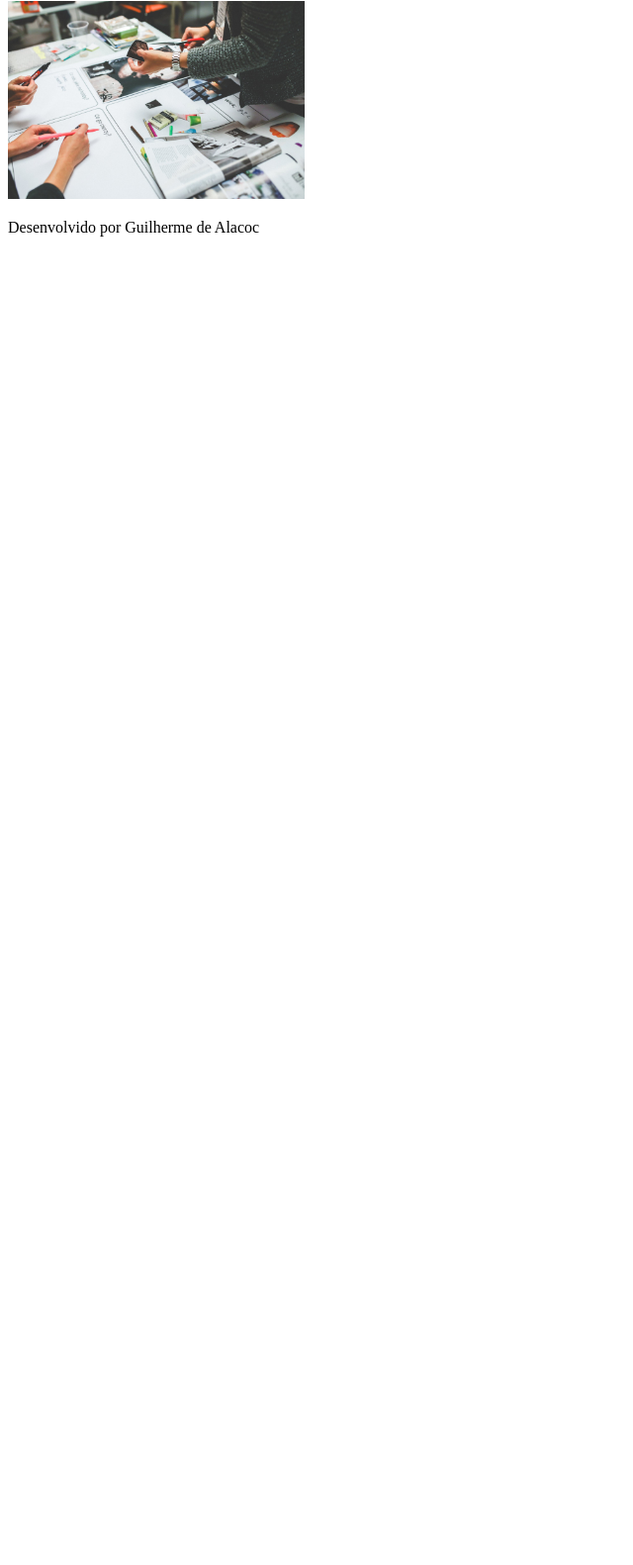
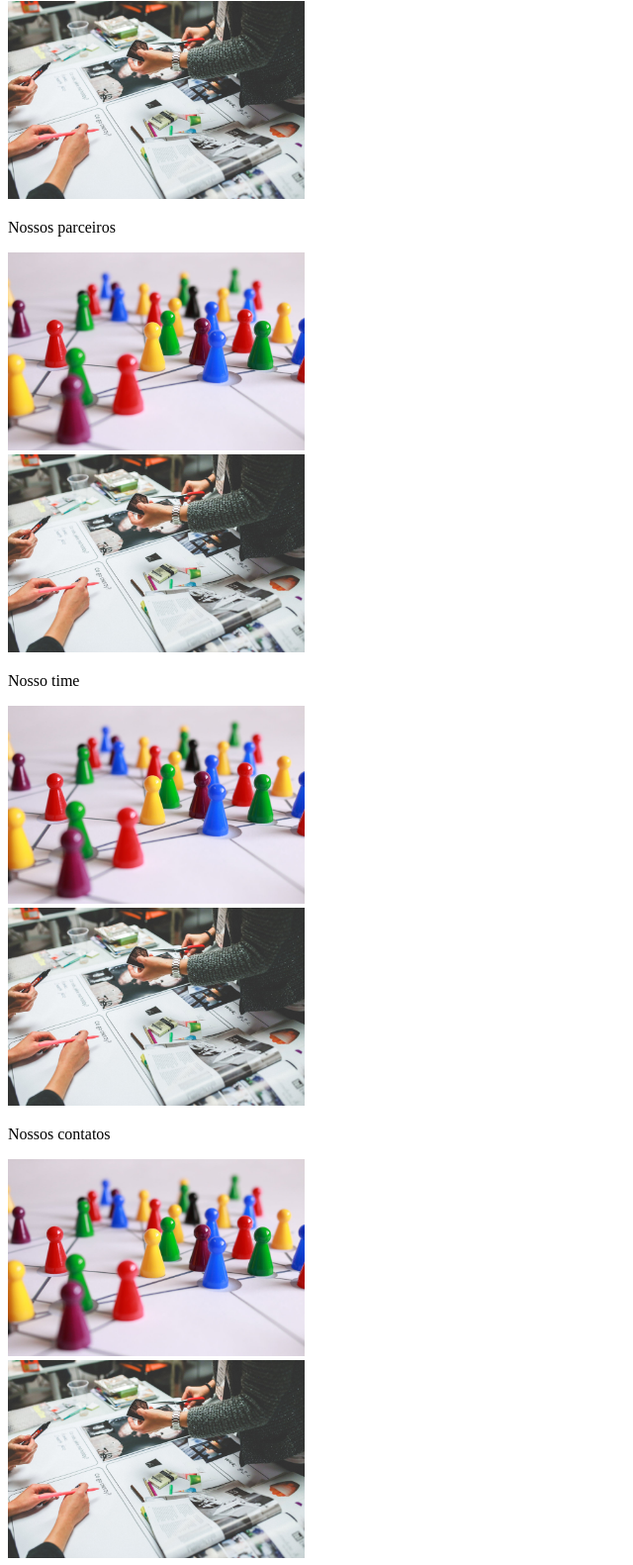
Before and after one commit to guilhermealacoc/Bootcamp-PHP-DIO, a plain HTML site: page Modulo HTML E CSS/index.html in a window 1280 px wide. Shown: the part 1000-2581 px from the top of the page at 99% size, without its empty margins (0-640 px from the left). Before the commit the page ends 1255 px from the top, so only its background shows below. Drawn offline with Linux system fonts and the light colour scheme.

Commit message:
finalização da aula 5

```diff
--- a/Modulo HTML E CSS/index.html
+++ b/Modulo HTML E CSS/index.html
@@ -11,9 +11,9 @@
         <ul>
             <li><a href="#servicos">SERVIÇOS</a></li>
             <li><a href="#clientes">CLIENTES</a></li>
-            <li>PARCEIROS</li>
-            <li>TIME</li>
-            <li>CONTATOS</li>
+            <li><a href="#parceiros">PARCEIROS</a></li>
+            <li><a href="#time">TIME</a></li>
+            <li><a href="#contato">CONTATO</a></li>
         </ul>
     </nav>
 
@@ -46,6 +46,35 @@
         </div>
     </section>
 
+    <section id="parceiros">
+        <p>Nossos parceiros</p>
+        <div>
+            <img src="img/cliente1.jpeg" width="300px">
+        </div>
+        <div>
+            <img src="img/cliente2.jpg" width="300px">
+        </div>
+    </section>
+
+    <section id="time">
+        <p>Nosso time</p>
+        <div>
+            <img src="img/cliente1.jpeg" width="300px">
+        </div>
+        <div>
+            <img src="img/cliente2.jpg" width="300px">
+        </div>
+    </section>
+
+    <section id="contato">
+        <p>Nossos contatos</p>
+        <div>
+            <img src="img/cliente1.jpeg" width="300px">
+        </div>
+        <div>
+            <img src="img/cliente2.jpg" width="300px">
+        </div>
+    </section>
     <footer>
         <p>Desenvolvido por Guilherme de Alacoc</p>
     </footer>
```
